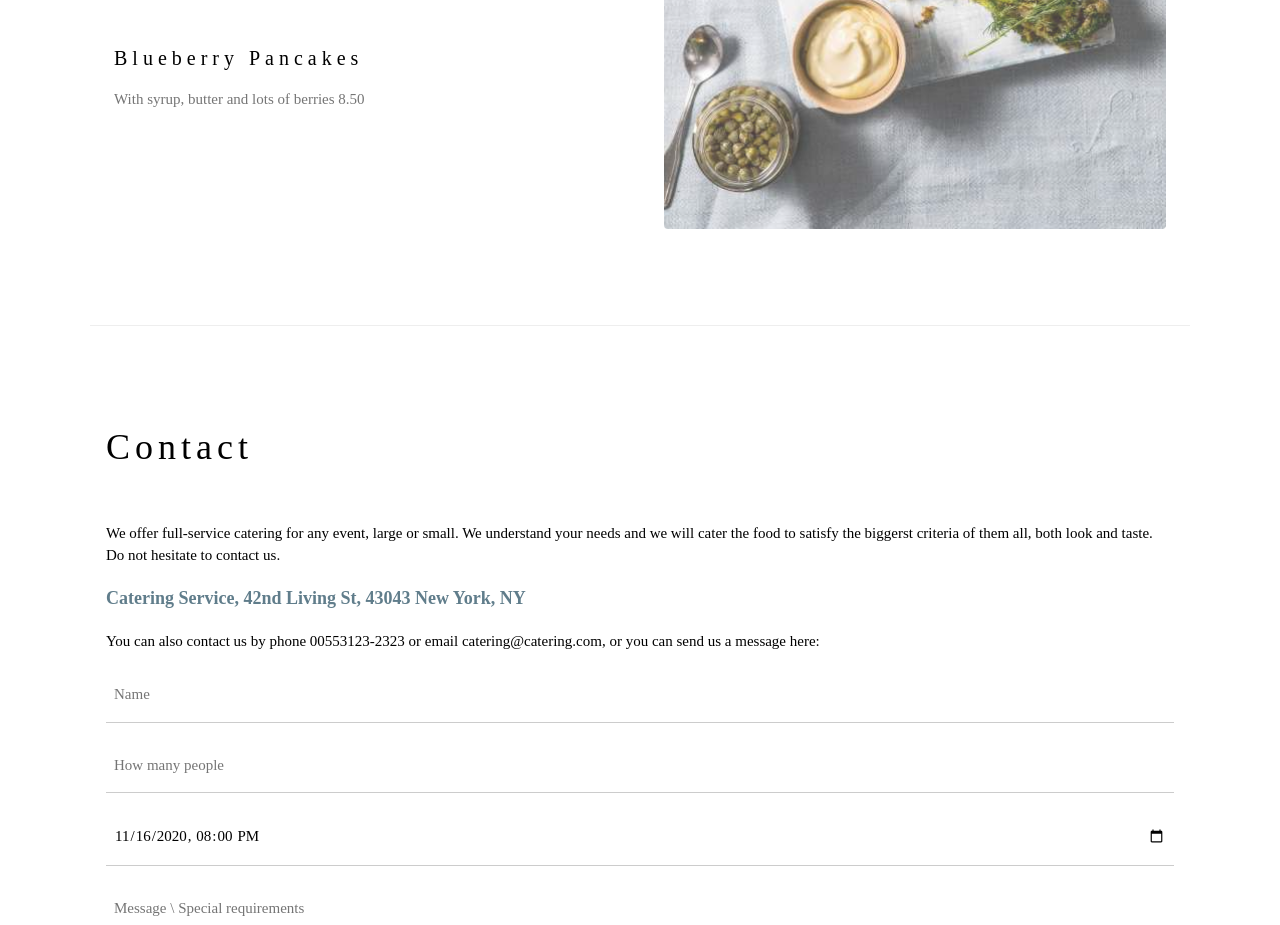
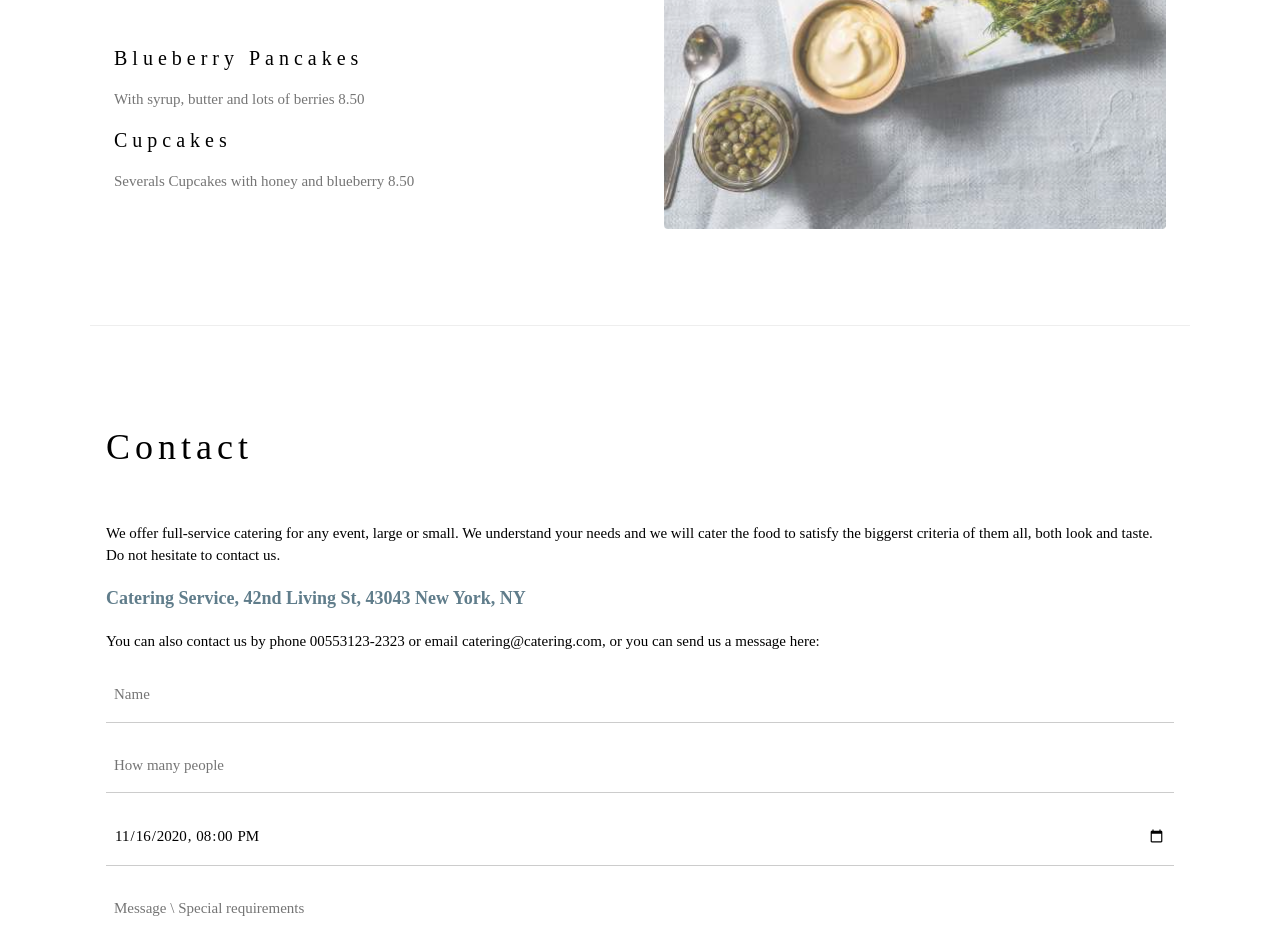
Before and after one commit to NeiMac/CursoGit, a plain HTML site: page index.html in a window 1280 px wide. Shown: the part 2060-2985 px from the top of the page. Drawn offline with nearby package versions, Linux system fonts and the light colour scheme.

Commit message:
Novo item adicionado ao menu

```diff
--- a/index.html
+++ b/index.html
@@ -74,6 +74,9 @@ h1, h2, h3, h4, h5, h6 {
 
       <h4>Blueberry Pancakes</h4>
       <p class="w3-text-grey">With syrup, butter and lots of berries 8.50</p>
+
+      <h4>Cupcakes</h4>
+      <p class="w3-text-grey">Severals Cupcakes with honey and blueberry 8.50</p>
     </div>
 
     <div class="w3-col l6 w3-padding-large">
```
